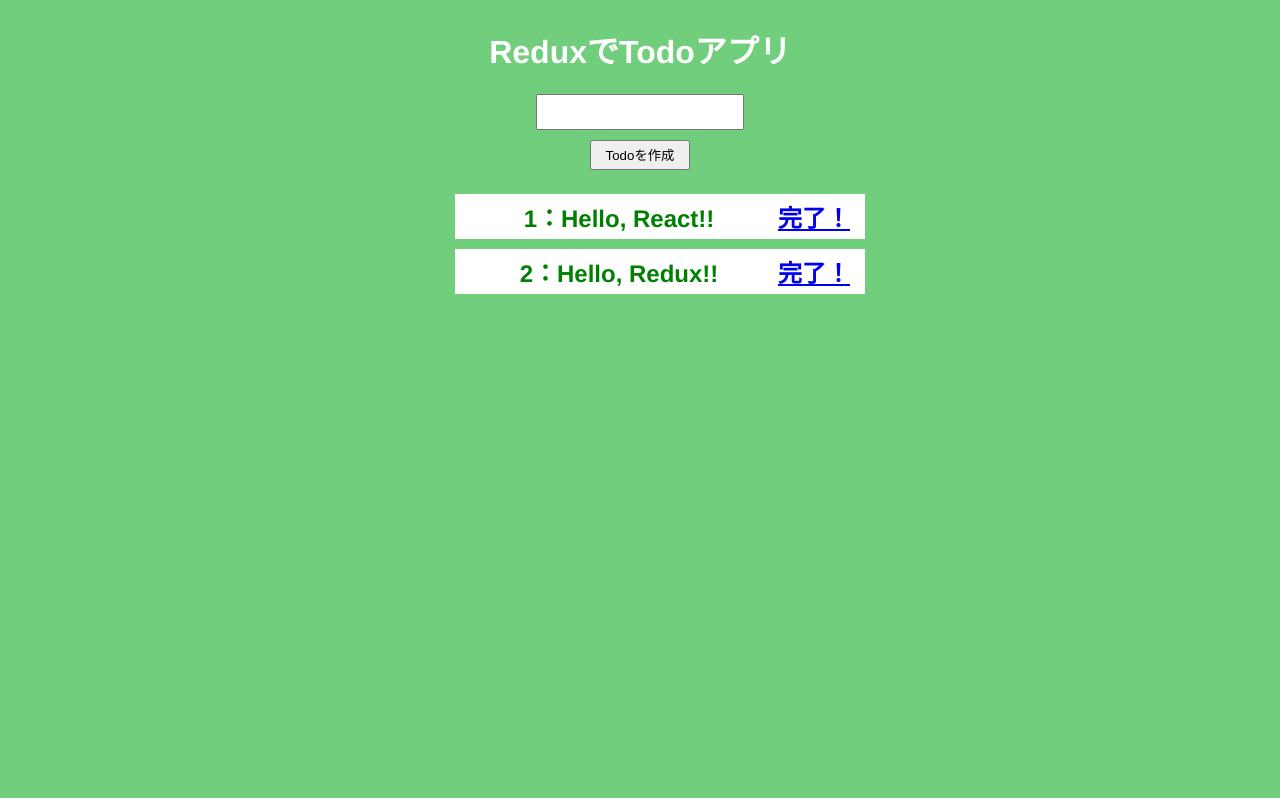
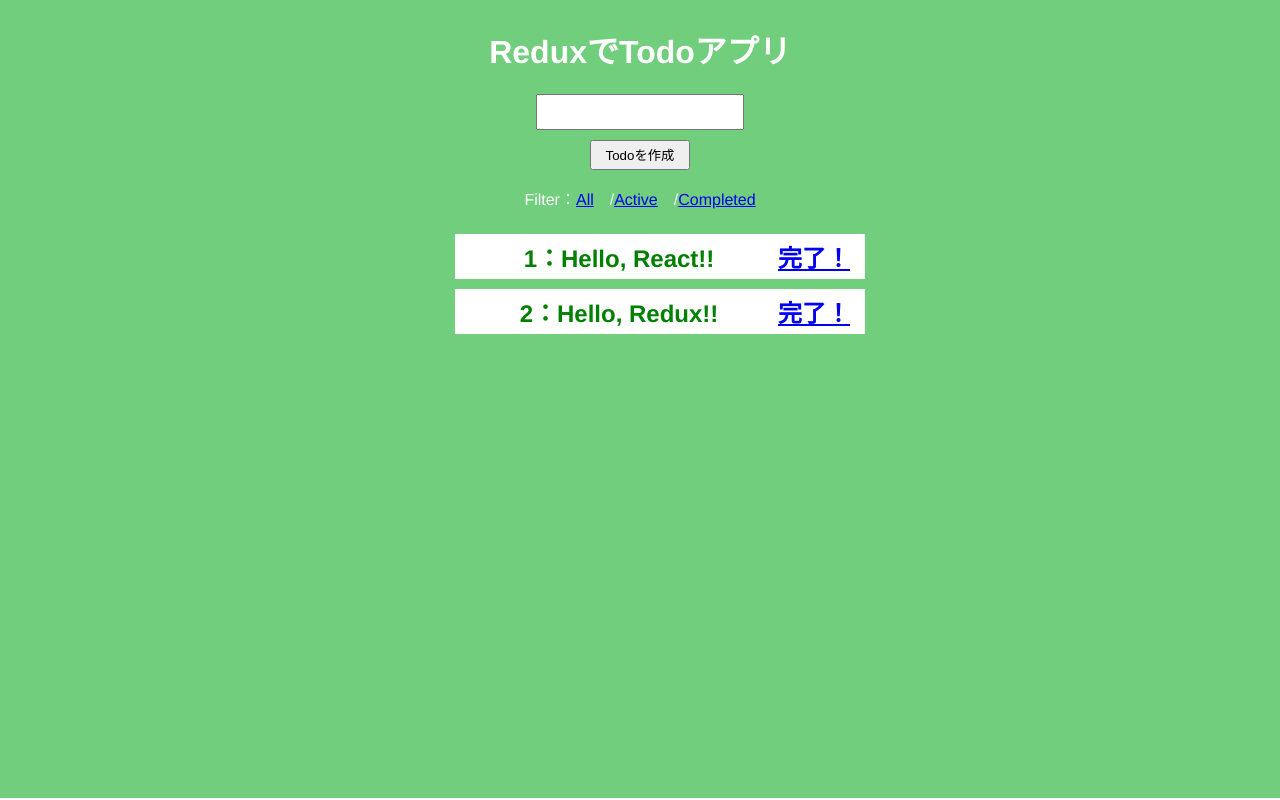
Before and after one commit to mikan3rd/todo-list2, a React (Create React App) app: page / in a window 1280 px wide. Built offline with nearby package versions, Linux system fonts and the light colour scheme.

Commit message:
Filterボタンの表示

```diff
--- a/src/components/App.js
+++ b/src/components/App.js
@@ -1,5 +1,6 @@
 import React from 'react'
 import AddTodo from '../containers/AddTodo'
+import LinkList from './LinkList'
 import VisibleTodoList from '../containers/VisibleTodoList'
 
 
@@ -10,6 +11,7 @@ class App extends React.Component {
       <div className="container">
         <h1>ReduxでTodoアプリ</h1>
         <AddTodo />
+        <LinkList />
         <h2><VisibleTodoList /></h2>
       </div>
     );
--- a/src/components/Link.js
+++ b/src/components/Link.js
@@ -0,0 +1,19 @@
+import React from 'react'
+import PropTypes from 'prop-types'
+
+
+class Link extends React.Component {
+
+  static propTypes = {
+    children: PropTypes.node.isRequired
+  }
+
+  render() {
+    return(
+      <a href='#'>{this.props.children}</a>
+    );
+  }
+
+}
+
+export default Link
--- /dev/null
+++ b/src/components/LinkList.js
@@ -0,0 +1,19 @@
+import React from 'react'
+import Link from './Link'
+
+
+class LinkList extends React.Component {
+
+  render() {
+    return(
+      <p>
+        Filter：
+        <Link>All</Link>　/
+        <Link>Active</Link>　/
+        <Link>Completed</Link>
+      </p>
+    );
+  }
+}
+
+export default LinkList
--- a/src/containers/VisibleTodoList.js
+++ b/src/containers/VisibleTodoList.js
@@ -2,8 +2,19 @@ import { connect } from 'react-redux'
 import TodoList from '../components/TodoList'
 import { toggleTodo } from '../actions'
 
+const getFilter = (todos, filter) => {
+  switch (filter) {
+    case 'SHOW_ALL':
+      return todos
+    case 'SHOW_COMPLETED':
+      return todos.filter( todo => todo.completed )
+    case 'SHOW_ACTIVE':
+      return todos.filter( todo => !todo.completed )
+  }
+}
+
 const mapStateToProps = (state) => {
-  return { todos: state.todos }
+  return { todos: getFilter(state.todos, state.filter) }
 }
 
 const mapDispatchToProps = dispatch => {
```
Also changed, not shown: src/components/Footer.js (deleted).
